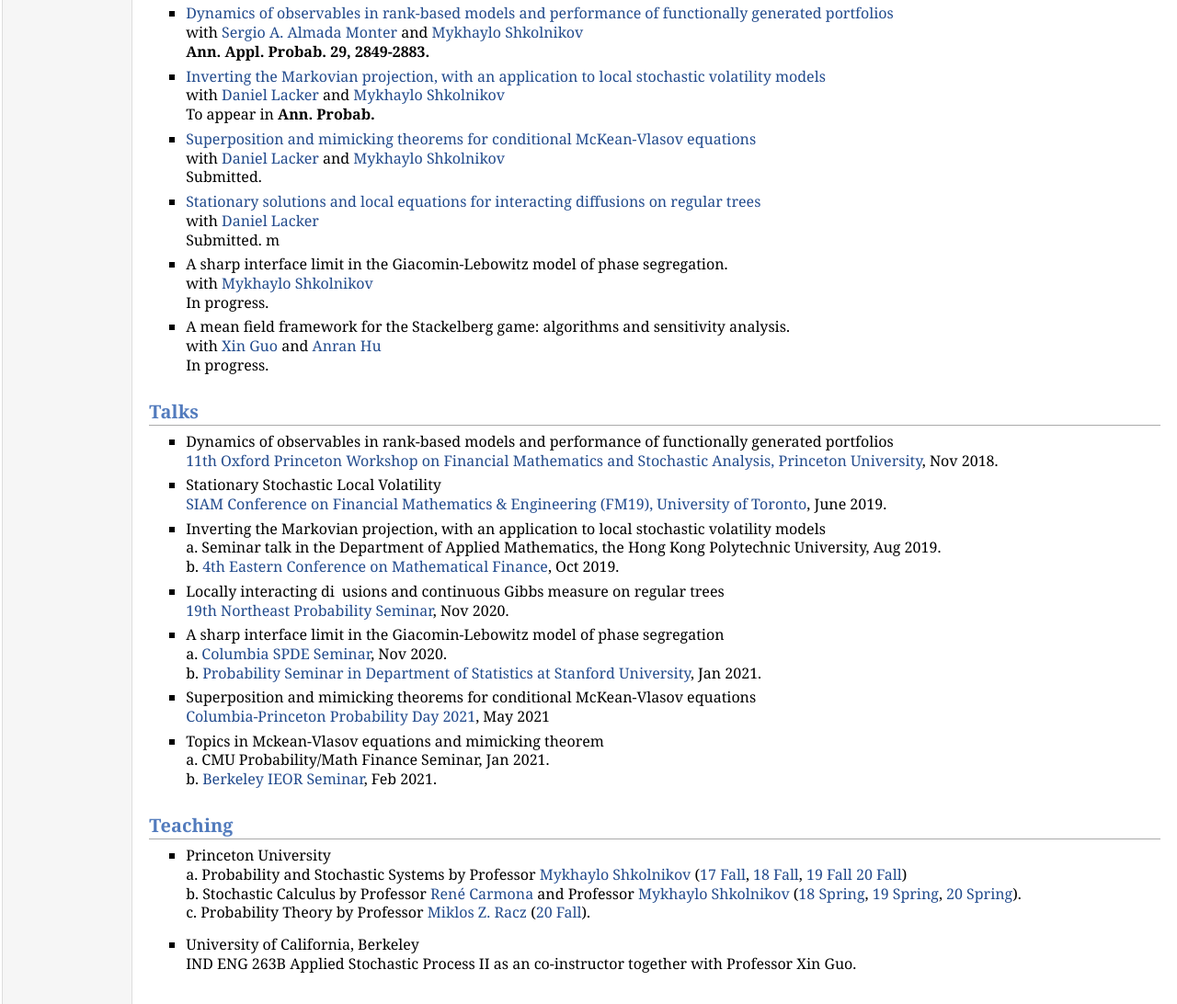
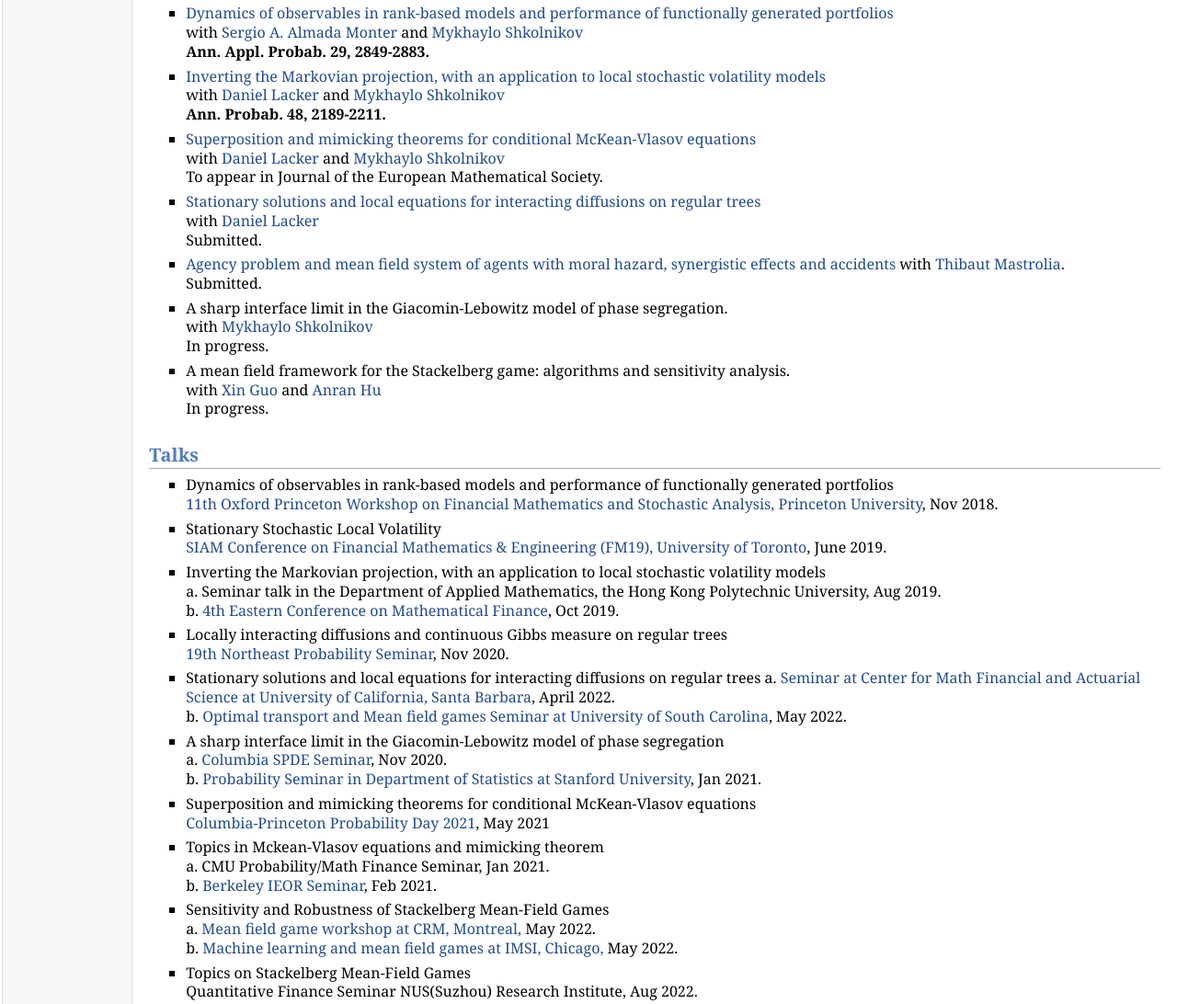
Before and after one commit to jiachengzh/jiachengzh.github.io, a plain HTML site: page index.html in a window 1280 px wide. Shown: the part 433-1525 px from the top of the page at 92% size. Drawn offline with Linux system fonts and the light colour scheme.

Commit message:
Add files via upload

```diff
--- a/index.html
+++ b/index.html
@@ -33,15 +33,18 @@ with <a href="https://www.linkedin.com/in/sergio-almada-5339b626/" target=&ldquo
 </li>
 <li><p><a href="https://arxiv.org/abs/1905.06213" target=&ldquo;blank&rdquo;>Inverting the Markovian projection, with an application to local stochastic volatility models</a> <br />
 with <a href="http://www.columbia.edu/~dl3133/" target=&ldquo;blank&rdquo;>Daniel Lacker</a> and <a href="http://mykhaylo.princeton.edu/" target=&ldquo;blank&rdquo;>Mykhaylo Shkolnikov</a> <br />
-To appear in <b>Ann. Probab.</b></p>
+<b>Ann. Probab. 48, 2189-2211.</b></p>
 </li>
 <li><p><a href="https://arxiv.org/abs/2004.00099" target=&ldquo;blank&rdquo;>Superposition and mimicking theorems for conditional McKean-Vlasov equations</a> <br />
 with <a href="http://www.columbia.edu/~dl3133/" target=&ldquo;blank&rdquo;>Daniel Lacker</a> and <a href="http://mykhaylo.princeton.edu/" target=&ldquo;blank&rdquo;>Mykhaylo Shkolnikov</a> <br />
-Submitted.</p>
+To appear in Journal of the European Mathematical Society.</p>
 </li>
 <li><p><a href="https://arxiv.org/abs/2111.05416?context=math" target=&ldquo;blank&rdquo;>Stationary solutions and local equations for interacting diffusions on regular trees</a> <br />
 with <a href="http://www.columbia.edu/~dl3133/" target=&ldquo;blank&rdquo;>Daniel Lacker</a> <br />
-Submitted. m</p>
+Submitted. <br /></p>
+</li>
+<li><p><a href="https://arxiv.org/abs/2207.11087" target=&ldquo;blank&rdquo;>Agency problem and mean field system of agents with moral hazard, synergistic effects and accidents</a> with <a href="https://mastrolia.ieor.berkeley.edu/" target=&ldquo;blank&rdquo;>Thibaut Mastrolia</a>. <br />
+Submitted. <br /></p>
 </li>
 <li><p>A sharp interface limit in the Giacomin-Lebowitz model of phase segregation.<br />
 with <a href="http://mykhaylo.princeton.edu/" target=&ldquo;blank&rdquo;>Mykhaylo Shkolnikov</a> <br />
@@ -64,19 +67,30 @@ In progress.</p>
 a. Seminar talk in the Department of Applied Mathematics, the Hong Kong Polytechnic University, Aug 2019.<br />
 b. <a href="https://sites.google.com/view/ecmf4/home" target=&ldquo;blank&rdquo;>4th Eastern Conference on Mathematical Finance</a>, Oct 2019.</p>
 </li>
-<li><p>Locally interacting di usions and continuous Gibbs measure on regular trees <br />
-<a href="https://probability.commons.gc.cuny.edu/19th-northeast-probability-seminar/" target=&ldquo;blank&rdquo;>19th Northeast Probability Seminar</a>, Nov 2020.</p>
+<li><p>Locally interacting diffusions and continuous Gibbs measure on regular trees <br />
+<a href="https://probability.commons.gc.cuny.edu/19th-northeast-probability-seminar/" target=&ldquo;blank&rdquo;>19th Northeast Probability Seminar</a>, Nov 2020. <br /></p>
+</li>
+<li><p>Stationary solutions and local equations for interacting diffusions on regular trees
+a. <a href="https://cfmar.pstat.ucsb.edu/news/event/579" target=&ldquo;blank&rdquo;>Seminar at Center for Math Financial and Actuarial Science at University of California, Santa Barbara</a>, April 2022. <br />
+b. <a href="https://people.math.sc.edu/wuchen/Seminar.html" target=&ldquo;blank&rdquo;>Optimal transport and Mean field games Seminar at University of South Carolina</a>, May 2022.</p>
 </li>
 <li><p>A sharp interface limit in the Giacomin-Lebowitz model of phase segregation <br />
 a. <a href="https://researchseminars.org/seminar/Columbia_SPDE" target=&ldquo;blank&rdquo;>Columbia SPDE Seminar</a>, Nov 2020. <br />
 b. <a href="https://statistics.stanford.edu/events/probability-seminar/sharp-interface-limit-giacomin-lebowitz-model-phase-segregation" target=&ldquo;blank&rdquo;>Probability Seminar in Department of Statistics at Stanford University</a>, Jan 2021.  <br /></p>
 </li>
 <li><p>Superposition and mimicking theorems for conditional McKean-Vlasov equations <br />
-<a href="http://www.math.columbia.edu/department/probability/CP-21/index.htm" target=&ldquo;blank&rdquo;>Columbia-Princeton Probability Day 2021</a>, May 2021</p>
+<a href="http://www.math.columbia.edu/department/probability/CP-21/index.htm" target=&ldquo;blank&rdquo;>Columbia-Princeton Probability Day 2021</a>, May 2021 <br /></p>
 </li>
 <li><p>Topics in Mckean-Vlasov equations and mimicking theorem <br />
 a. CMU Probability/Math Finance Seminar, Jan 2021. <br />
-b. <a href="https://ieor.berkeley.edu/event/02-03-jiacheng-zhang-princeton-university/" target=&ldquo;blank&rdquo;>Berkeley IEOR Seminar</a>, Feb 2021. </p>
+b. <a href="https://ieor.berkeley.edu/event/02-03-jiacheng-zhang-princeton-university/" target=&ldquo;blank&rdquo;>Berkeley IEOR Seminar</a>, Feb 2021. <br /></p>
+</li>
+<li><p>Sensitivity and Robustness of Stackelberg Mean-Field Games <br />
+a. <a href="http://www.crm.umontreal.ca/2022/Games22/horaire_e.html" target=&ldquo;blank&rdquo;>Mean field game workshop at CRM, Montreal,</a> May 2022. <br />
+b. <a href="https://www.imsi.institute/activities/machine-learning-and-mean-field-games/" target=&ldquo;blank&rdquo;>Machine learning and mean field games at IMSI, Chicago,</a> May 2022.<br /></p>
+</li>
+<li><p>Topics on Stackelberg Mean-Field Games <br />
+Quantitative Finance Seminar NUS(Suzhou) Research Institute, Aug 2022.<br /></p>
 </li>
 </ul>
 <h2>Teaching</h2>
@@ -96,7 +110,7 @@ IND ENG 263B Applied Stochastic Process II as an co-instructor together with Pro
 </ul>
 <div id="footer">
 <div id="footer-text">
-Page generated 2022-04-10 23:00:24 EDT, by <a href="https://github.com/wsshin/jemdoc_mathjax" target="blank">jemdoc+MathJax</a>.
+Page generated 2022-08-21 16:47:55 PDT, by <a href="https://github.com/wsshin/jemdoc_mathjax" target="blank">jemdoc+MathJax</a>.
 </div>
 </div>
 </td>
```
